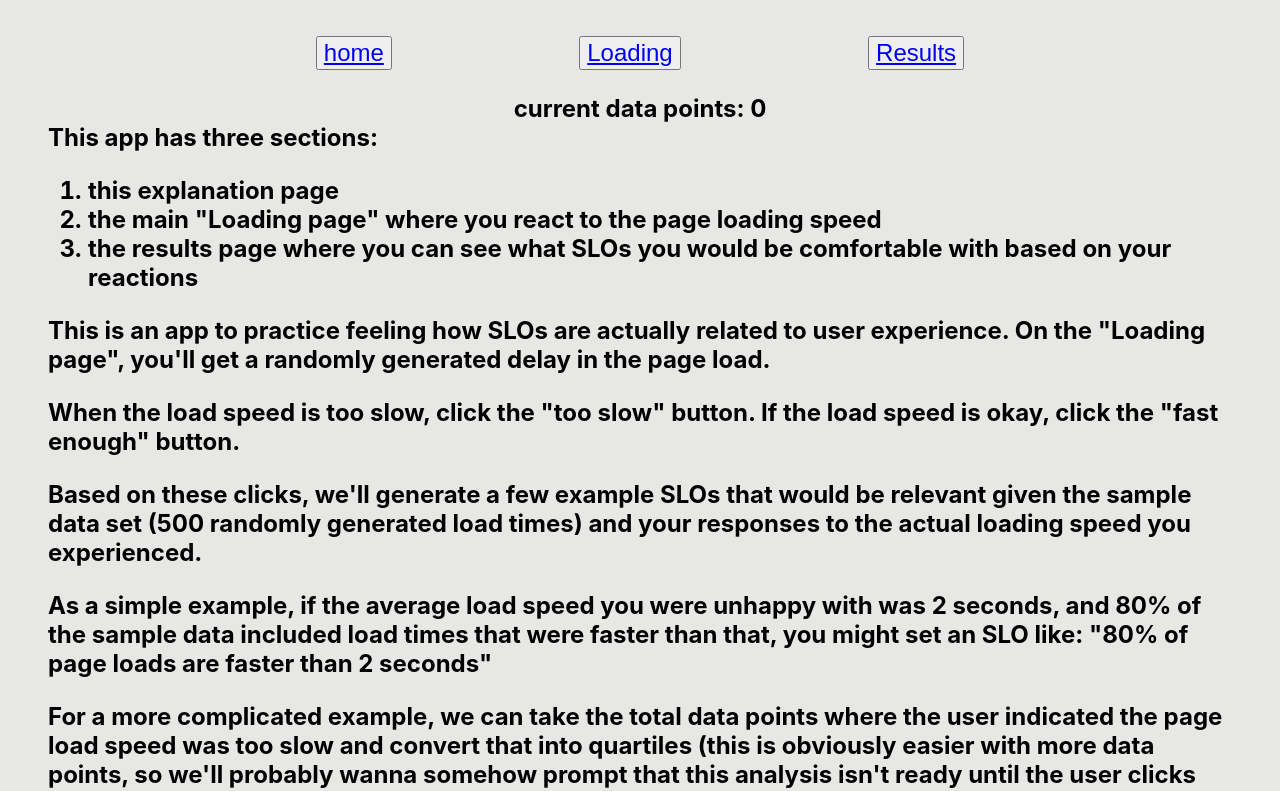
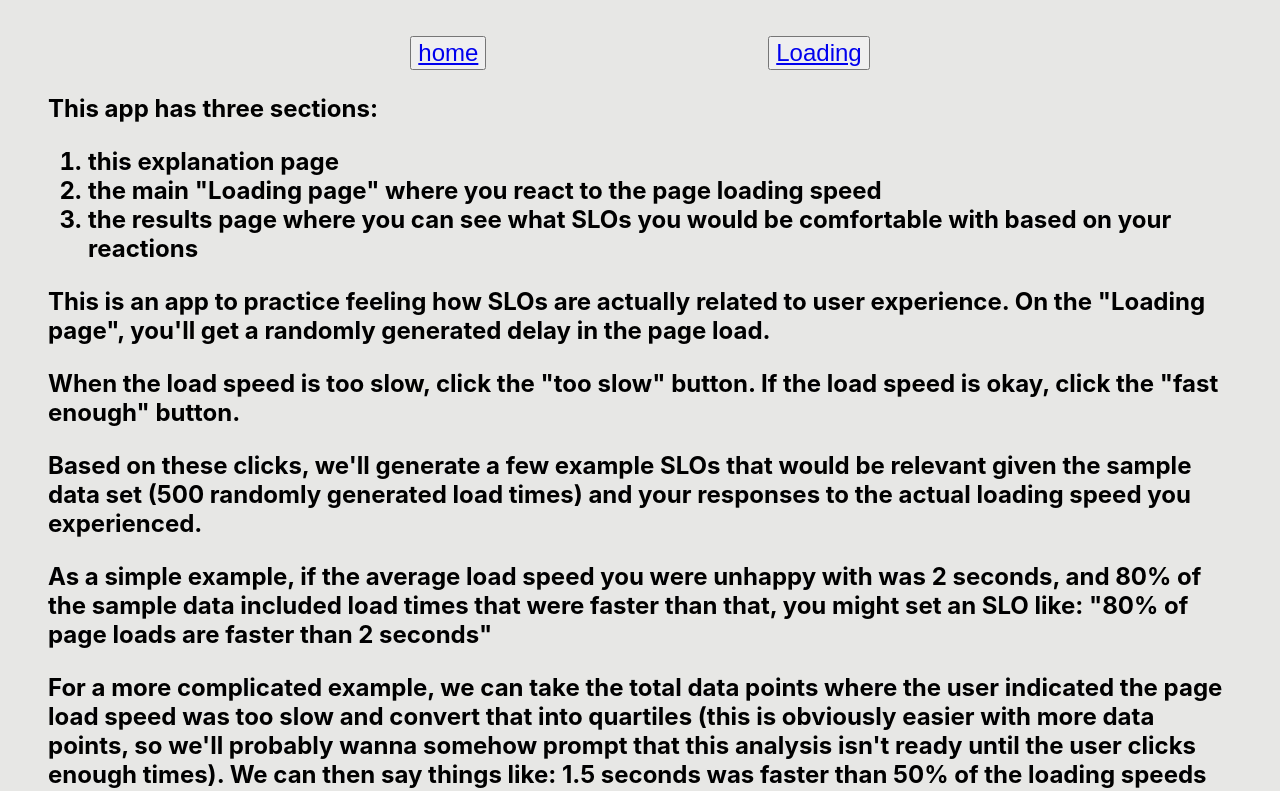
Before and after one commit to lpmi-13/feeling-slo, a React (Create React App) app: page / in a window 1280 px wide. Shown: the top 791 px of the page. Built offline with nearby package versions, Linux system fonts and the light colour scheme.

Commit message:
hide results button until we have 3 too slow datapoints

```diff
--- a/src/App.js
+++ b/src/App.js
@@ -15,19 +15,23 @@ const addData = (delay, fastEnough) => {
 };
 
 function App() {
-    const [dataPoints, setDataPoints] = useState(0);
     const [currentDelay, setCurrentDelay] = useState(generateRandomDelay);
+
+    // we only count the times when the user specified "not fast enough" because that's what
+    // we need to calculate potential SLOs. We don't care about when the users are happy as
+    // much as we care about what makes the users unhappy.
+    const numberOfDataPoints = loadingTimes.filter(
+        ({ fastEnough }) => fastEnough === false
+    ).length;
 
     const incrementDataPointsCounter = () => {
         setCurrentDelay(generateRandomDelay);
-        setDataPoints(dataPoints + 1);
     };
 
     return (
         <div className="App">
             <Router>
-                <Layout>
-                    <div>current data points: {dataPoints}</div>
+                <Layout dataPoints={numberOfDataPoints}>
                     <Routes>
                         <Route index path="/" element={<Home />} />
                         <Route
--- a/src/Loading.js
+++ b/src/Loading.js
@@ -51,6 +51,10 @@ export default function Loading({ addData, currentDelay, handleIncrement }) {
     return (
         <div className="interaction">
             <h1>This is the main landing page...did it load fast enough?</h1>
+            <p>
+                When you've picked 3 loading times that are too slow, you can
+                see the results
+            </p>
             <div className="loadingOutline">
                 <LoadingBar currentProgress={currentProgress} />
             </div>
--- a/src/components/Layout.js
+++ b/src/components/Layout.js
@@ -2,7 +2,7 @@ import "../styles/layout.scss";
 import { motion } from "framer-motion";
 import { Link } from "react-router-dom";
 
-const Layout = ({ children }) => {
+const Layout = ({ children, dataPoints }) => {
     return (
         <div role="main" className="container">
             <div className="buttonRow">
@@ -20,6 +20,7 @@ const Layout = ({ children }) => {
                 >
                     <Link to="/loading">Loading</Link>
                 </motion.button>
+                {dataPoints >= 3 ? (
                     <motion.button
                         whileHover={{ scale: 1.1 }}
                         whileTap={{ scale: 0.9 }}
@@ -27,6 +28,7 @@ const Layout = ({ children }) => {
                     >
                         <Link to="/results">Results</Link>
                     </motion.button>
+                ) : null}
             </div>
             {children}
         </div>
```
Lines whose indentation alone changed are shown as unchanged.
